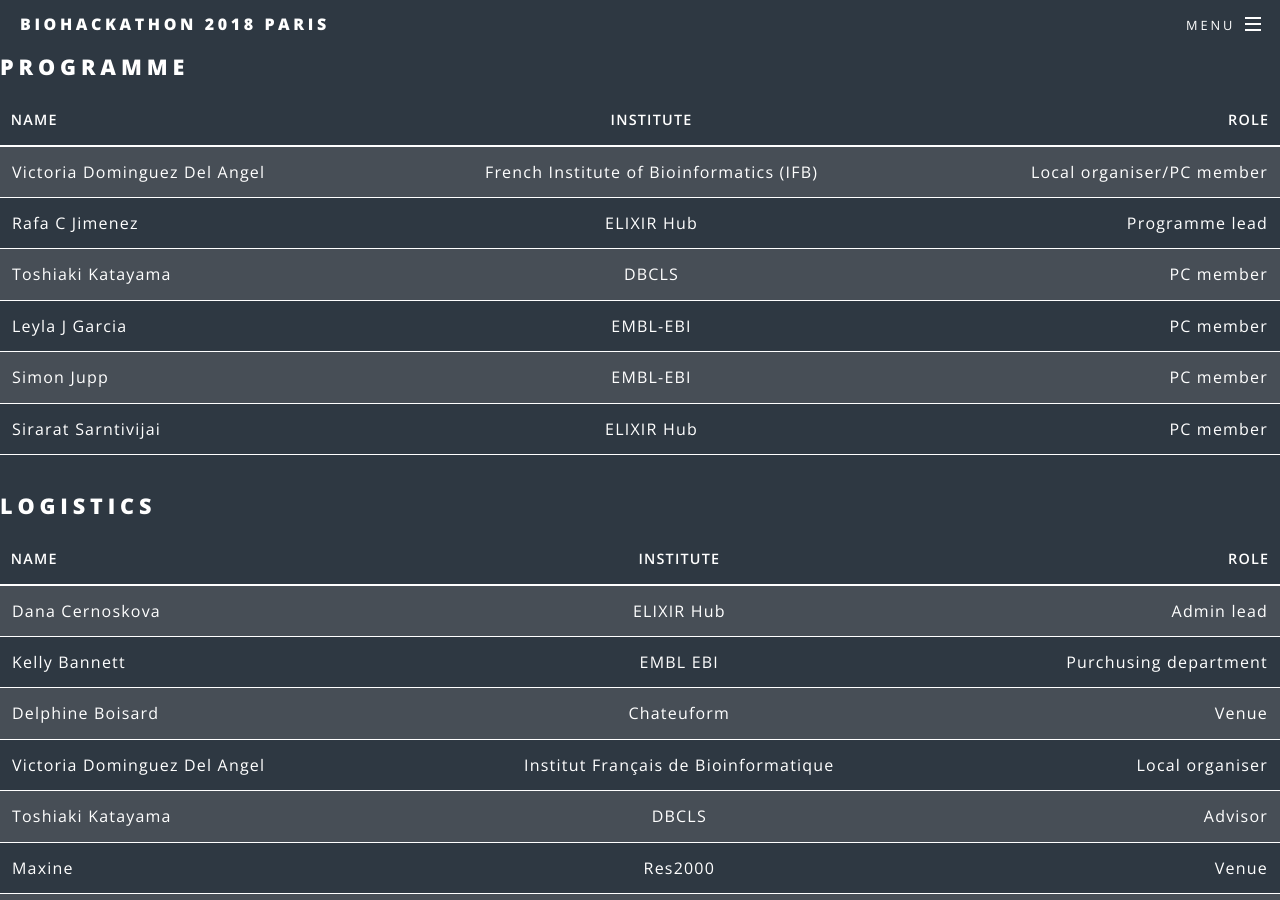
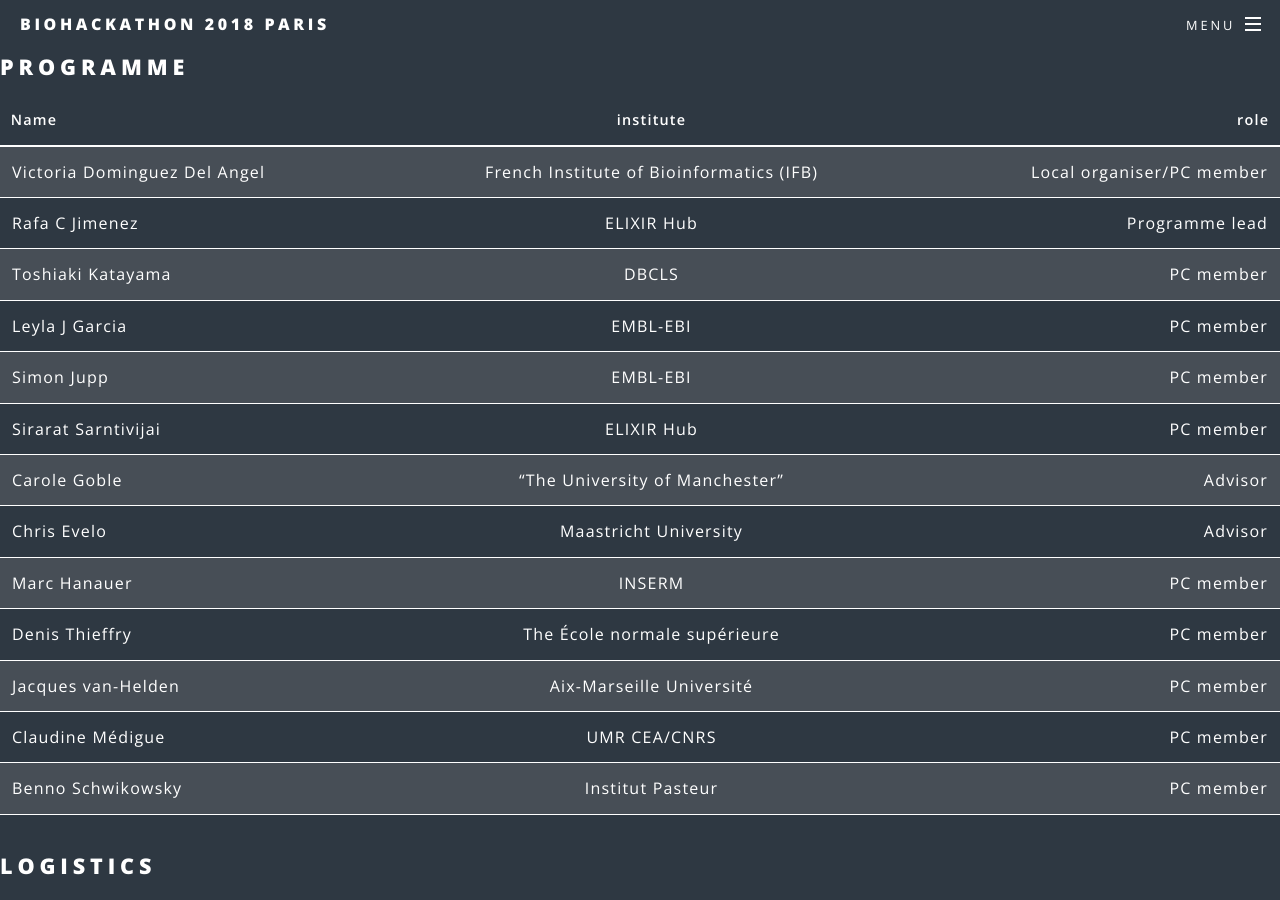
Before and after one commit to elixir-europe/bh2018paris, a Jekyll site: the page built from _committee/committee-1.md, in a window 1280 px wide and 900 px high. Built offline with Jekyll 4.4.1, drawn with Linux system fonts in a browser that asks for light colours.

Commit message:
Adjusting committee programme

```diff
--- a/_committee/committee-1.md
+++ b/_committee/committee-1.md
@@ -5,7 +5,7 @@
 ---
 ## Programme
 
-**NAME**|**INSTITUTE**|**ROLE**
+**Name**|**institute**|**role**
 :-----|:-----:|-----:
 Victoria Dominguez Del Angel|French Institute of Bioinformatics (IFB)|Local organiser/PC member
 Rafa C Jimenez|ELIXIR Hub|Programme lead
@@ -13,6 +13,13 @@
 Leyla J Garcia|EMBL-EBI|PC member
 Simon Jupp|EMBL-EBI|PC member
 Sirarat Sarntivijai|ELIXIR Hub|PC member
+Carole Goble|"The University of Manchester"|Advisor
+Chris Evelo|Maastricht University|Advisor
+Marc Hanauer|INSERM|PC member
+Denis Thieffry|The École normale supérieure|PC member
+Jacques van-Helden|Aix-Marseille Université|PC member
+Claudine Médigue|UMR CEA/CNRS|PC member
+Benno Schwikowsky|Institut Pasteur|PC member
 
 ## Logistics
 
```
